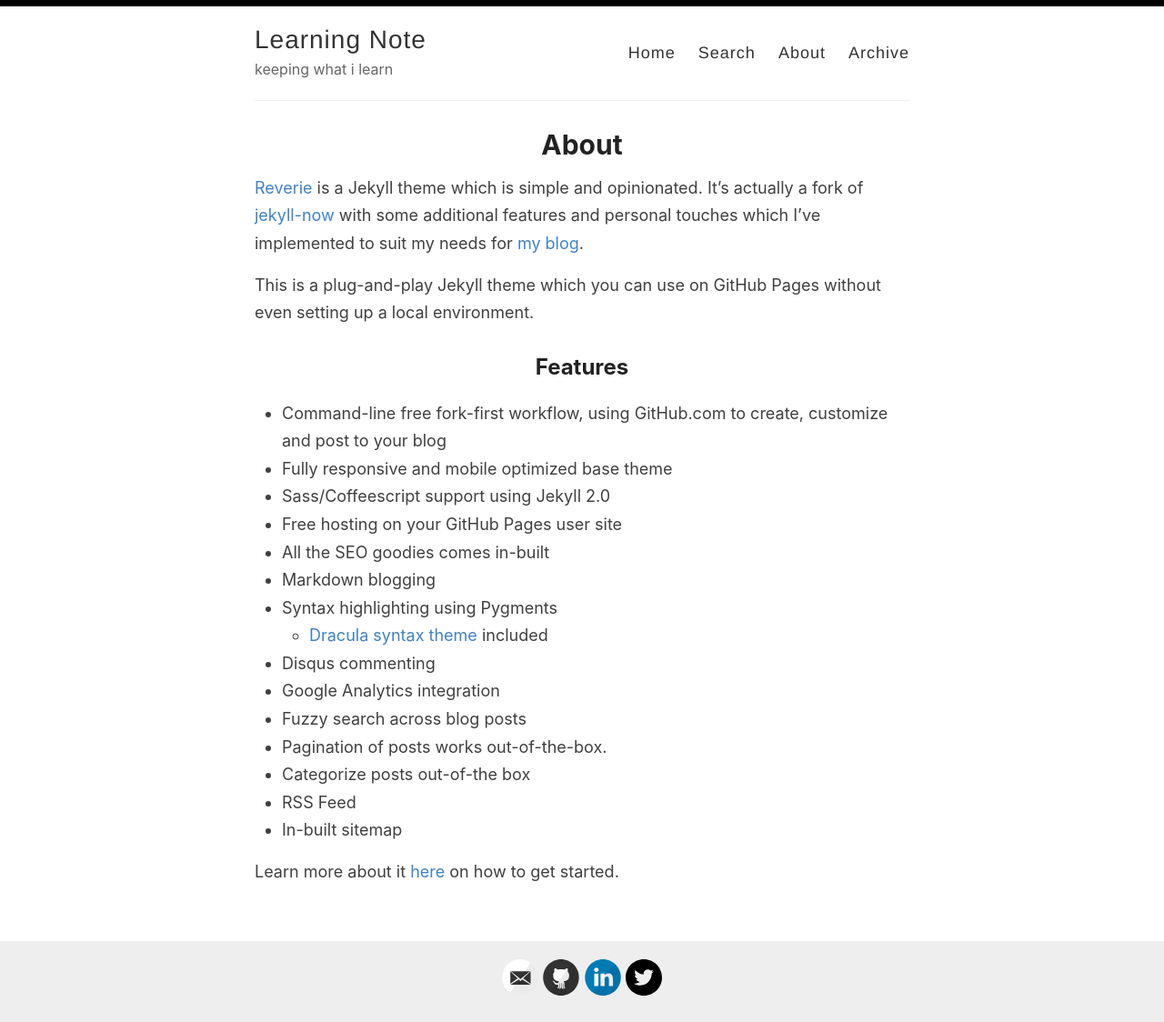
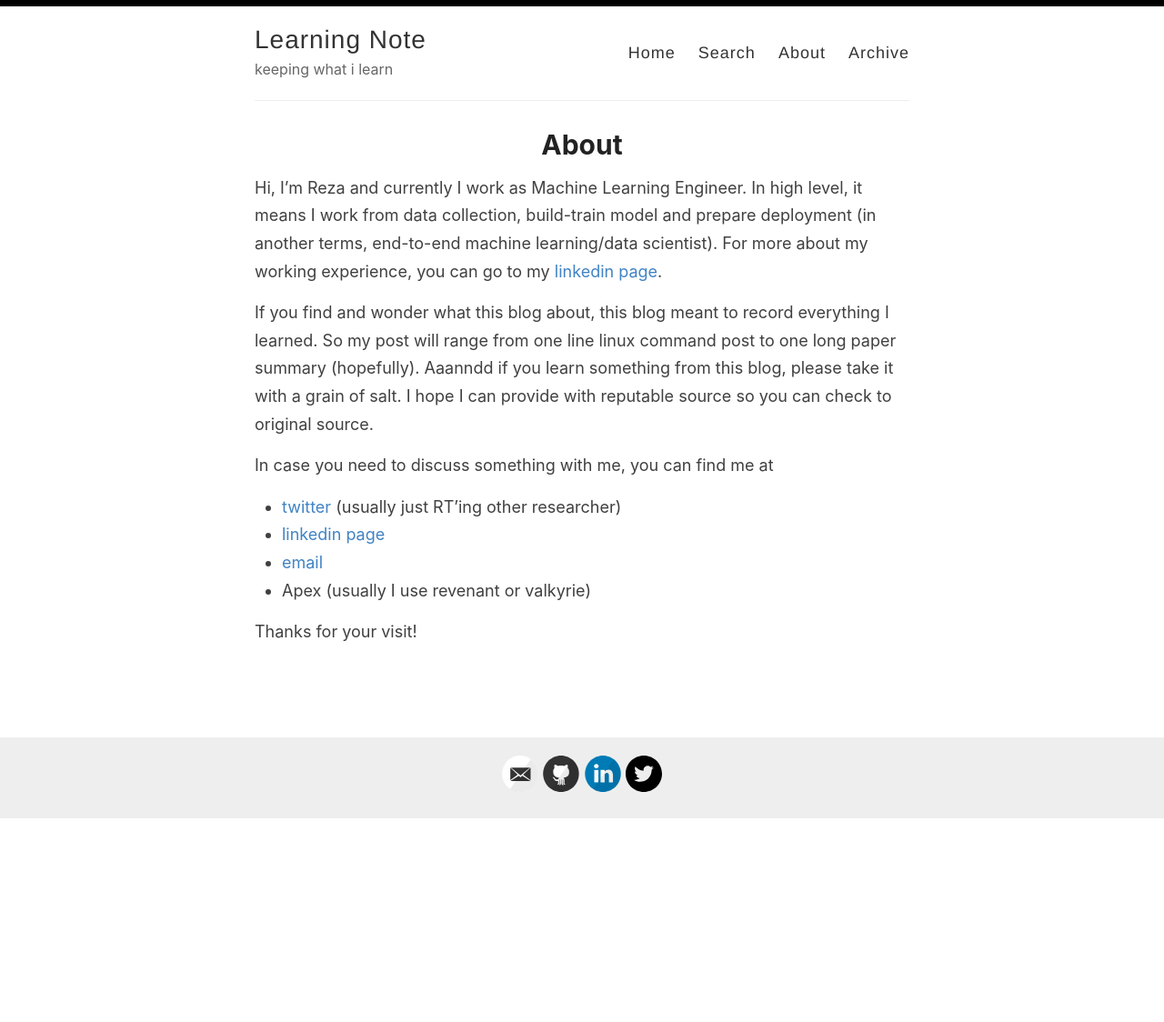
Before and after one commit to rzsgrt/rzsgrt.io, a Jekyll site: the page built from _pages/about.md, in a window 1280 px wide. Shown: the whole page at 91% size. Built offline with Jekyll 4.4.1, drawn with Linux system fonts in a browser that asks for light colours; after the commit the page ends 901 px from its top, so only the background shows below that.

Commit message:
Update about pages

```diff
--- a/_pages/about.md
+++ b/_pages/about.md
@@ -4,26 +4,15 @@
 permalink: /about/
 ---
 
-[Reverie](https://github.com/amitmerchant1990/reverie) is a Jekyll theme which is simple and opinionated. It's actually a fork of [jekyll-now](https://github.com/barryclark/jekyll-now) with some additional features and personal touches which I've implemented to suit my needs for [my blog](https://www.amitmerchant.com).
+Hi, I'm Reza and currently I work as Machine Learning Engineer. In high level, it means I work from data collection, build-train model and prepare deployment (in another terms, end-to-end machine learning/data scientist). For more about my working experience, you can go to my [linkedin page](https://www.linkedin.com/in/reza-sugiarto/).
 
-This is a plug-and-play Jekyll theme which you can use on GitHub Pages without even setting up a local environment.
+If you find and wonder what this blog about, this blog meant to record everything I learned. So my post will range from one line linux command post to one long paper summary (hopefully). Aaanndd if you learn something from this blog, please take it with a grain of salt. I hope I can provide with reputable source so you can check to original source.
 
-## Features
+In case you need to discuss something with me, you can find me at
+ - [twitter](https://twitter.com/rzsgrt) (usually just RT'ing other researcher)
+ - [linkedin page](https://www.linkedin.com/in/reza-sugiarto/)
+ - [email](mailto:reza16.sugiarto@gmail.com)
+ - Apex (usually I use revenant or valkyrie)
 
-- Command-line free fork-first workflow, using GitHub.com to create, customize and post to your blog
-- Fully responsive and mobile optimized base theme
-- Sass/Coffeescript support using Jekyll 2.0
-- Free hosting on your GitHub Pages user site
-- All the SEO goodies comes in-built
-- Markdown blogging
-- Syntax highlighting using Pygments
-    - [Dracula syntax theme](https://draculatheme.com/) included
-- Disqus commenting
-- Google Analytics integration
-- Fuzzy search across blog posts
-- Pagination of posts works out-of-the-box.
-- Categorize posts out-of-the box
-- RSS Feed
-- In-built sitemap
 
-Learn more about it [here](https://github.com/amitmerchant1990/reverie) on how to get started.
+Thanks for your visit!
```
